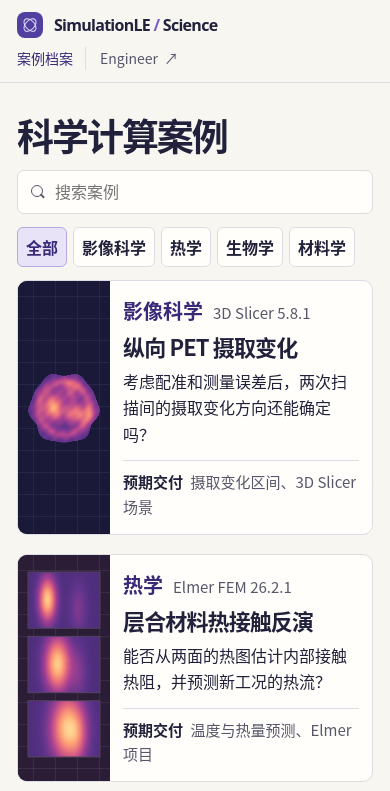
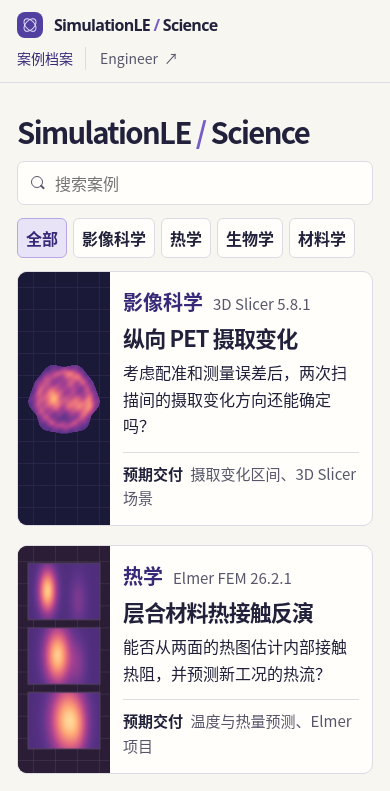
Before and after one commit to cioutn/simulationle-science, a plain HTML site: page index.html in a window 390 px wide. Shown: the top 791 px of the page. Drawn offline with Linux system fonts and the light colour scheme.

Commit message:
Use the SimulationLE Science name as the page title

```diff
--- a/assets/style.css
+++ b/assets/style.css
@@ -38,7 +38,7 @@ nav a[aria-current], nav a:hover { color: var(--accent-dark); }
 canvas { display: block; width: 100%; }
 .case-section { padding: 48px 0 35px; }
 .section-head { display: flex; align-items: flex-end; justify-content: space-between; gap: 20px; }
-.section-head h1 { font-size: clamp(37px, 5vw, 65px); line-height: 1.12; letter-spacing: -.055em; }
+.section-head h1 { font-size: clamp(31px, 4.6vw, 65px); line-height: 1.12; letter-spacing: -.055em; }
 .search { position: relative; display: block; width: min(310px, 100%); }
 .search input { width: 100%; min-height: 44px; border: 1px solid var(--line); border-radius: 7px; padding: 7px 12px 7px 37px; color: var(--ink); background: var(--white); }
 .search-icon { position: absolute; top: 15px; left: 14px; width: 12px; height: 12px; border: 1.5px solid var(--subtle); border-radius: 50%; pointer-events: none; }
@@ -130,6 +130,7 @@ canvas { display: block; width: 100%; }
   .brand-mark::before, .brand-mark::after { inset: 5px 8px; }
   .case-section { padding-block: 32px; }
   .section-head { align-items: flex-start; flex-direction: column; gap: 13px; }
+  .section-head h1 { font-size: clamp(27px, 7.5vw, 43px); }
   .search { width: 100%; }
   .filters { gap: 6px; margin-block: 13px; }
   .filters button { padding-inline: 8px; }
--- a/index.html
+++ b/index.html
@@ -3,9 +3,9 @@
 <head>
   <meta charset="utf-8">
   <meta name="viewport" content="width=device-width, initial-scale=1">
-  <meta name="description" content="SimulationLE / Science 科学计算案例档案。探索科学软件中的观测、推断、预测与验证。">
+  <meta name="description" content="SimulationLE / Science 收录四个科学研究任务，介绍各任务的问题、输入和预期交付。">
   <meta name="theme-color" content="#f7f6f1">
-  <title>SimulationLE / Science · 科学计算案例档案</title>
+  <title>SimulationLE / Science</title>
   <link rel="icon" href="assets/favicon.png">
   <link rel="stylesheet" href="assets/style.css">
   <script type="module" src="assets/site.js"></script>
@@ -22,7 +22,7 @@
     <section id="cases" class="case-section" aria-labelledby="archive-title">
       <div class="wrap">
         <div class="section-head">
-          <h1 id="archive-title">科学计算案例</h1>
+          <h1 id="archive-title">SimulationLE <span class="brand-slash">/</span> Science</h1>
           <label class="search"><span class="search-icon" aria-hidden="true"></span><input type="search" id="case-search" placeholder="搜索案例" aria-label="搜索案例、软件或领域"></label>
         </div>
         <div class="filters" role="group" aria-label="按领域筛选">
```
Also changed, not shown: 1 other file.
